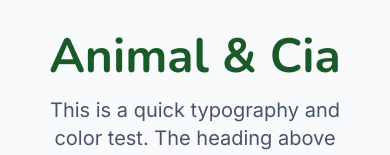
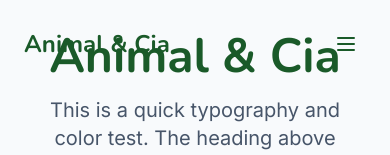
Before and after one commit to gsmansano/animal-e-cia, a Next.js app: page / in a window 390 px wide. Shown: the top 155 px of the page. Built offline with nearby package versions, Linux system fonts and the light colour scheme.

Commit message:
feat: build responsive header with scroll states and mobile drawer

```diff
--- a/src/app/layout.tsx
+++ b/src/app/layout.tsx
@@ -1,5 +1,6 @@
 import type { Metadata } from "next";
 import { Inter, Nunito } from "next/font/google";
+import { Header } from "@/components/layout/Header";
 import "./globals.css";
 
 const inter = Inter({
@@ -33,7 +34,10 @@ export default function RootLayout({ children }: LayoutProps<"/">) {
       lang="pt-BR"
       className={`${inter.variable} ${nunito.variable} h-full antialiased`}
     >
-      <body className="min-h-full flex flex-col font-sans text-slate-900">{children}</body>
+      <body className="min-h-full flex flex-col font-sans text-slate-900">
+        <Header />
+        {children}
+      </body>
     </html>
   );
 }
--- /dev/null
+++ b/src/components/layout/Header.tsx
@@ -0,0 +1,106 @@
+'use client';
+
+import { useState, useEffect } from 'react';
+import Link from 'next/link';
+
+export function Header() {
+  const [isScrolled, setIsScrolled] = useState(false);
+  const [isMobileMenuOpen, setIsMobileMenuOpen] = useState(false);
+
+  useEffect(() => {
+    const handleScroll = () => {
+      setIsScrolled(window.scrollY > 20);
+    };
+    window.addEventListener('scroll', handleScroll);
+    return () => window.removeEventListener('scroll', handleScroll);
+  }, []);
+
+  const navLinks = [
+    { label: 'Serviços', href: '#servicos' },
+    { label: 'Sobre', href: '#sobre' },
+    { label: 'Contato', href: '#contato' },
+  ];
+
+  return (
+    <header
+      className={`fixed top-0 left-0 right-0 z-50 transition-all duration-300 ${
+        isScrolled ? 'bg-white shadow-sm py-4' : 'bg-transparent py-6'
+      }`}
+    >
+      <div className="max-w-7xl mx-auto px-6 flex items-center justify-between">
+        {/* Logo */}
+        <Link href="/" className="font-heading text-2xl font-bold text-green-dark">
+          Animal & Cia
+        </Link>
+
+        {/* Desktop Nav */}
+        <nav className="hidden md:flex items-center gap-8">
+          {navLinks.map((link) => (
+            <Link
+              key={link.href}
+              href={link.href}
+              className="text-slate-700 hover:text-green-dark transition-colors font-medium"
+            >
+              {link.label}
+            </Link>
+          ))}
+        </nav>
+
+        {/* CTA Button */}
+        <div className="hidden md:block">
+          <Link
+            href="#contato"
+            className="bg-pink text-white px-6 py-2.5 rounded-full font-bold shadow-sm hover:opacity-90 transition-opacity"
+          >
+            Agendar Consulta
+          </Link>
+        </div>
+
+        {/* Mobile Menu Toggle */}
+        <button
+          className="md:hidden text-green-dark p-2 focus:outline-none"
+          onClick={() => setIsMobileMenuOpen(!isMobileMenuOpen)}
+          aria-label="Toggle menu"
+        >
+          <svg
+            className="w-6 h-6"
+            fill="none"
+            stroke="currentColor"
+            viewBox="0 0 24 24"
+          >
+            {isMobileMenuOpen ? (
+              <path strokeLinecap="round" strokeLinejoin="round" strokeWidth={2} d="M6 18L18 6M6 6l12 12" />
+            ) : (
+              <path strokeLinecap="round" strokeLinejoin="round" strokeWidth={2} d="M4 6h16M4 12h16M4 18h16" />
+            )}
+          </svg>
+        </button>
+      </div>
+
+      {/* Mobile Menu Drawer */}
+      {isMobileMenuOpen && (
+        <div className="md:hidden absolute top-full left-0 right-0 bg-white shadow-lg border-t border-slate-100">
+          <nav className="flex flex-col p-6 gap-4">
+            {navLinks.map((link) => (
+              <Link
+                key={link.href}
+                href={link.href}
+                onClick={() => setIsMobileMenuOpen(false)}
+                className="text-slate-700 hover:text-green-dark font-medium py-2"
+              >
+                {link.label}
+              </Link>
+            ))}
+            <Link
+              href="#contato"
+              onClick={() => setIsMobileMenuOpen(false)}
+              className="bg-pink text-white text-center px-6 py-3 rounded-full font-bold shadow-sm mt-4"
+            >
+              Agendar Consulta
+            </Link>
+          </nav>
+        </div>
+      )}
+    </header>
+  );
+}
```
